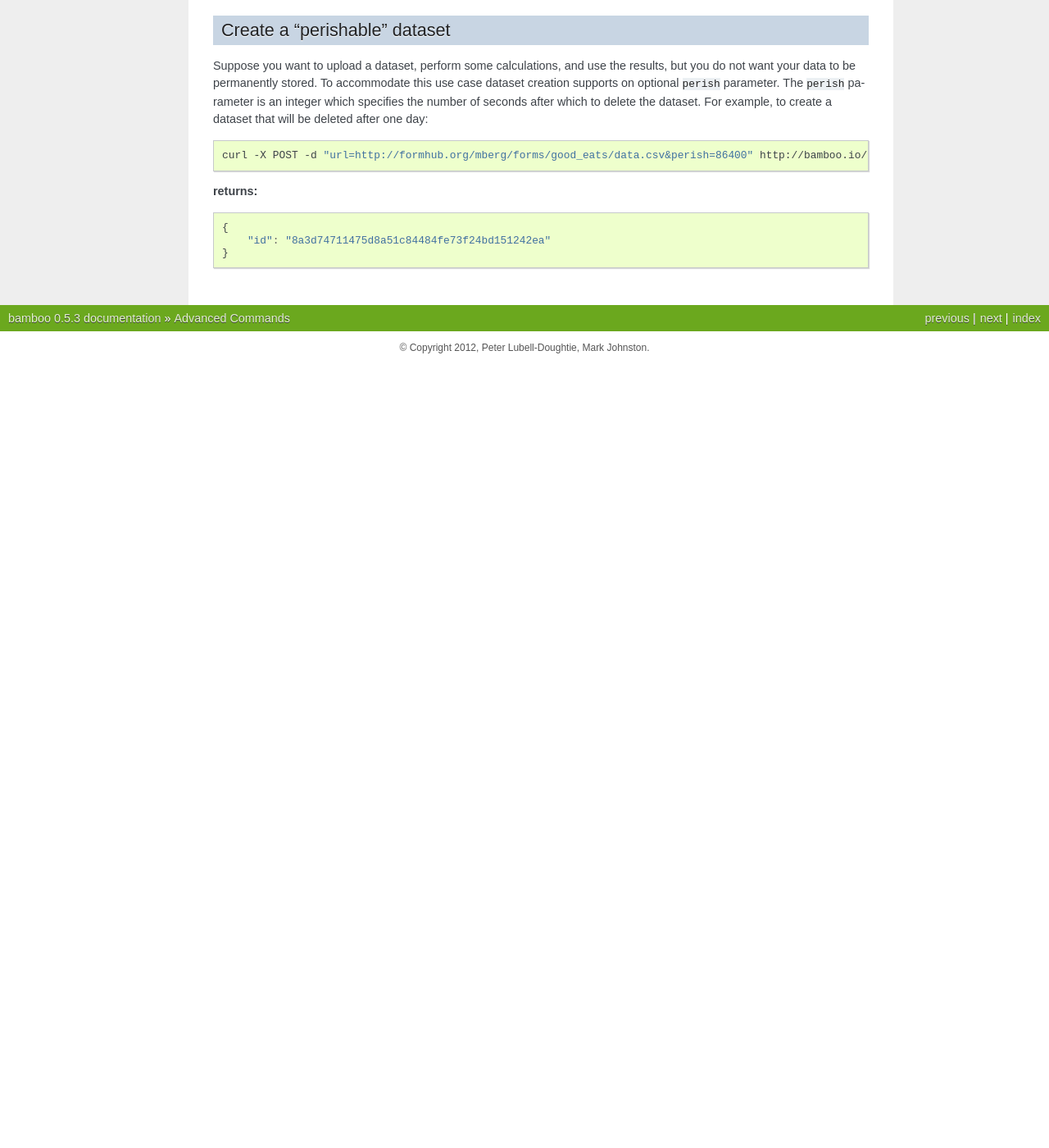
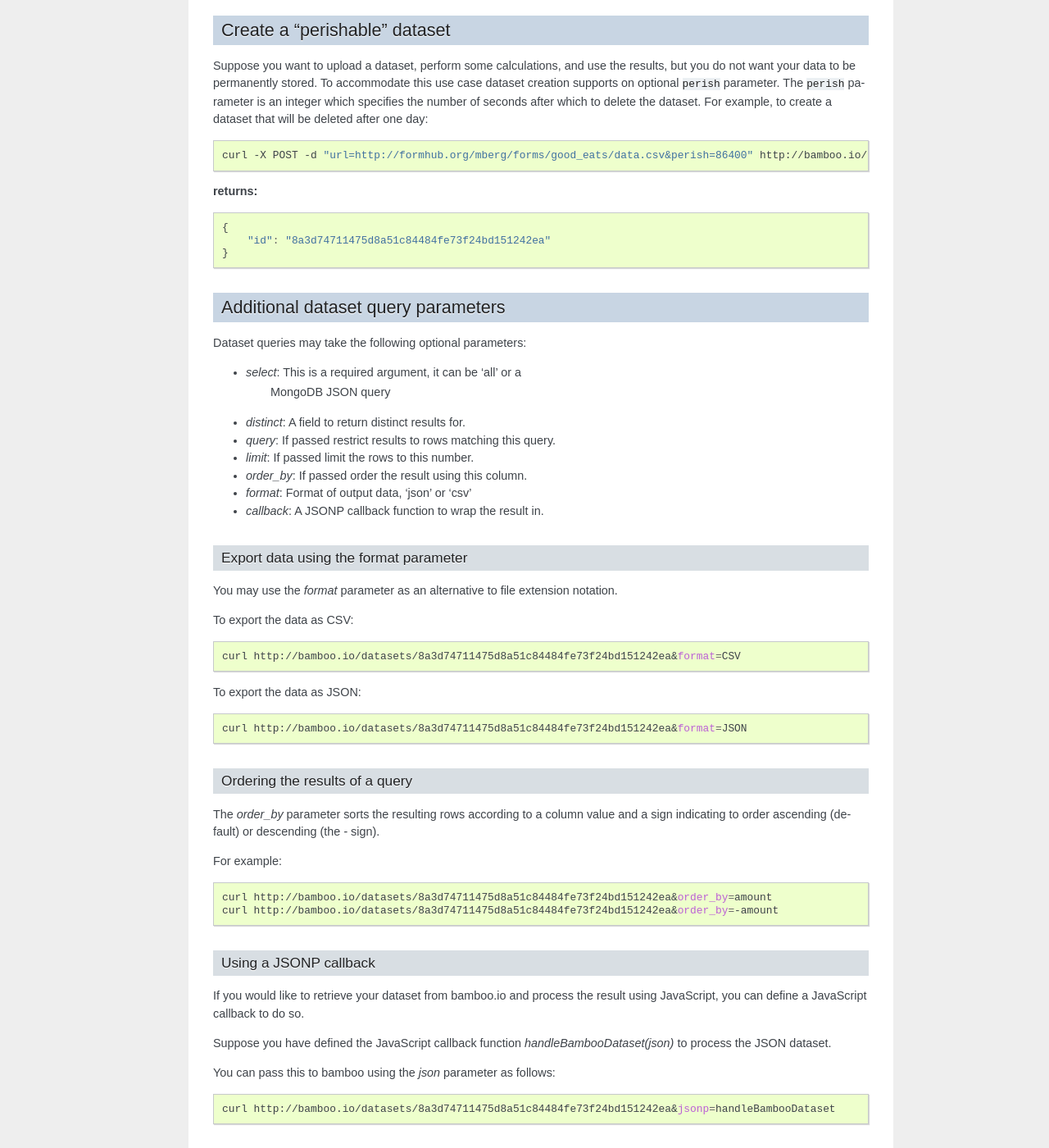
Before and after one commit to pld/bamboo, a Sphinx documentation site: the page built from docs/advanced_commands.rst, in a window 1280 px wide and 1400 px high, scrolled down 3031 px. Shown: the whole window at 82% size. Built offline with Sphinx 7.4.7, drawn with Linux system fonts in a browser that asks for light colours; formulas are drawn with MathJax 3; before the commit the page ends 3475 px from its top, so only the background shows below that; some of the changed text lies outside the part shown.

Commit message:
docs for dataset params, closes #411

```diff
--- a/docs/advanced_commands.rst
+++ b/docs/advanced_commands.rst
@@ -205,3 +205,64 @@ that will be deleted after one day:
     {
         "id": "8a3d74711475d8a51c84484fe73f24bd151242ea"
     }
+
+Additional dataset query parameters
+---------------------------
+
+Dataset queries may take the following optional parameters:
+
+* *select*: This is a required argument, it can be 'all' or a
+    MongoDB JSON query
+* *distinct*: A field to return distinct results for.
+* *query*: If passed restrict results to rows matching this query.
+* *limit*: If passed limit the rows to this number.
+* *order_by*: If passed order the result using this column.
+* *format*: Format of output data, 'json' or 'csv'
+* *callback*: A JSONP callback function to wrap the result in.
+
+Export data using the format parameter
+^^^^^^^^^^^^^^^^^^^^^^^^^^^^^^^^^^^^^^
+
+You may use the `format` parameter as an alternative to file extension
+notation.
+
+To export the data as CSV:
+
+.. code-block:: sh
+
+    curl http://bamboo.io/datasets/8a3d74711475d8a51c84484fe73f24bd151242ea&format=CSV
+
+To export the data as JSON:
+
+.. code-block:: sh
+
+    curl http://bamboo.io/datasets/8a3d74711475d8a51c84484fe73f24bd151242ea&format=JSON
+
+Ordering the results of a query
+^^^^^^^^^^^^^^^^^^^^^^^^^^^^^^^
+
+The `order_by` parameter sorts the resulting rows according to a column value
+and a sign indicating to order ascending (default) or descending
+(the `-` sign).
+
+For example:
+
+.. code-block:: sh
+
+    curl http://bamboo.io/datasets/8a3d74711475d8a51c84484fe73f24bd151242ea&order_by=amount
+    curl http://bamboo.io/datasets/8a3d74711475d8a51c84484fe73f24bd151242ea&order_by=-amount
+
+Using a JSONP callback
+^^^^^^^^^^^^^^^^^^^^^^
+
+If you would like to retrieve your dataset from bamboo.io and process the
+result using JavaScript, you can define a JavaScript callback to do so.
+
+Suppose you have defined the JavaScript callback function
+`handleBambooDataset(json)` to process the JSON dataset.
+
+You can pass this to bamboo using the `json` parameter as follows:
+
+.. code-block:: sh
+
+    curl http://bamboo.io/datasets/8a3d74711475d8a51c84484fe73f24bd151242ea&jsonp=handleBambooDataset
--- a/docs/basic_commands.rst
+++ b/docs/basic_commands.rst
@@ -217,6 +217,8 @@ column.
 
 By ID with distinct
 ^^^^^^^^^^^^^^^^^^^
+
+To retrieve only the unique values in a column, pass the `distinct` parameter:
 
 .. code-block:: sh
 
```
